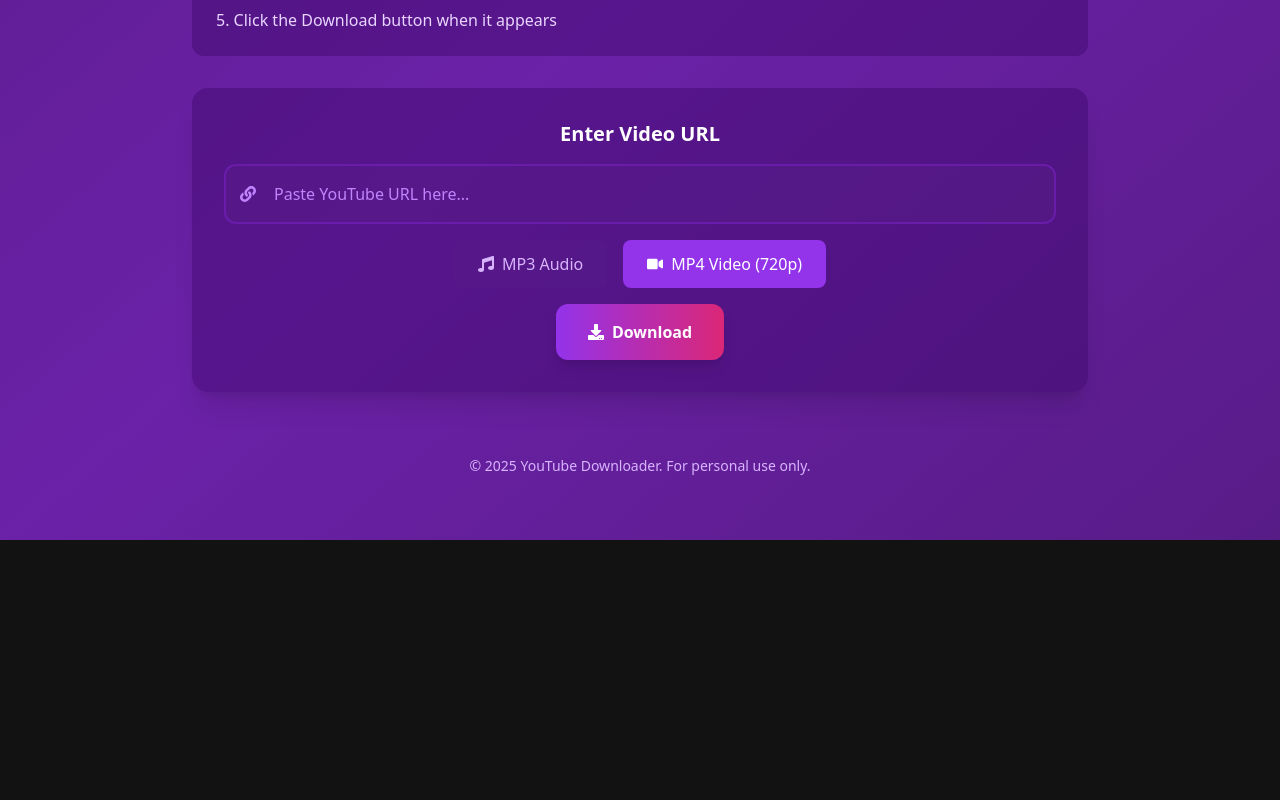
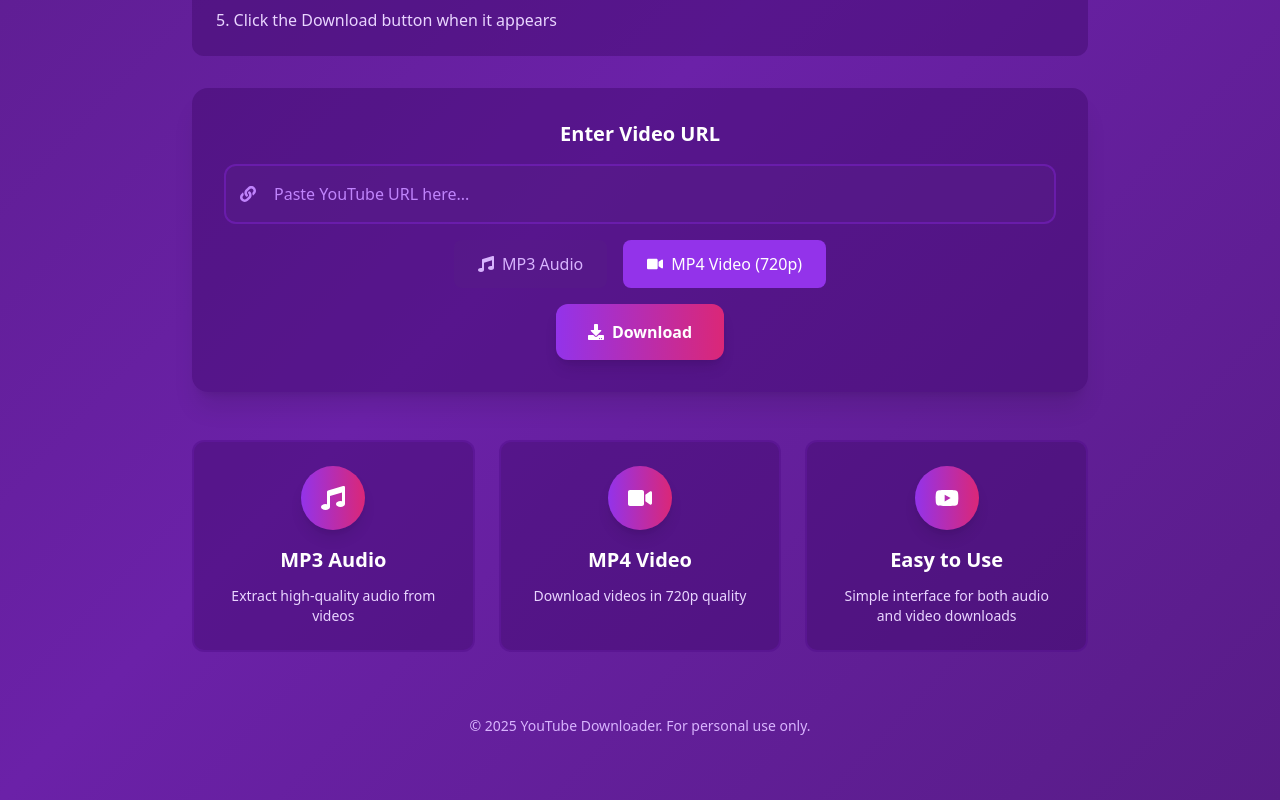
Before and after one commit to Dendi-beep/youtube, a React (Vite) app: page / in a window 1280 px wide. Shown: the part 560-1360 px from the top of the page. Before the commit the page ends 1100 px from the top, so only its background shows below. Built offline with nearby package versions, Linux system fonts and the light colour scheme.

Commit message:
last fix

```diff
--- a/src/App.jsx
+++ b/src/App.jsx
@@ -198,18 +198,19 @@
             </div>
           )}
 
+
           {/* MP3 Quality Options */}
 {format === 'mp3' && downloadOptions.length > 0 && (
-            <div className="bg-purple-900/50 p-6 rounded-xl text-center text-white mb-8">
+  <div className="bg-purple-900/50 p-6 rounded-xl text-center text-white mb-8 sm:px-8 md:px-12 lg:px-16">
     <h3 className="text-lg font-semibold mb-4">Select MP3 Quality</h3>
-              <ul className="space-y-4">
+    <ul className="space-y-4 sm:space-y-6 md:space-y-8">
       {downloadOptions.map((option, index) => (
-                  <li key={index} className="flex justify-between items-center">
-                    <span>{option.quality}</span>
+        <li key={index} className="flex flex-col sm:flex-row justify-between items-center sm:space-x-4 space-y-4 sm:space-y-0">
+          <span className="text-sm sm:text-lg">{option.quality}</span>
           <a
             href={option.downloadUrl}
             download
-                      className="bg-gradient-to-r from-purple-600 to-pink-600 hover:from-purple-700 hover:to-pink-700 text-white px-4 py-2 rounded-xl transition-colors duration-300"
+            className="bg-gradient-to-r from-purple-600 to-pink-600 hover:from-purple-700 hover:to-pink-700 text-white px-4 py-2 rounded-xl transition-colors duration-300 w-full sm:w-auto text-center"
           >
             Download
           </a>
@@ -218,6 +219,40 @@
     </ul>
   </div>
 )}
+
+
+           {/* Features */}
+           <div className="grid grid-cols-1 md:grid-cols-3 gap-6 mt-12">
+            {[
+              {
+                icon: <FaMusic />,
+                title: "MP3 Audio",
+                description: "Extract high-quality audio from videos"
+              },
+              {
+                icon: <FaVideo />,
+                title: "MP4 Video",
+                description: "Download videos in 720p quality"
+              },
+              {
+                icon: <FaYoutube />,
+                title: "Easy to Use",
+                description: "Simple interface for both audio and video downloads"
+              }
+            ].map((feature, index) => (
+              <div
+                key={index}
+                className="bg-purple-950/40 p-6 rounded-xl text-center transition-transform duration-300 hover:scale-105 border-2 border-purple-700/20 hover:border-purple-600/50"
+              >
+                <div className="bg-gradient-to-r from-purple-600 to-pink-600 w-16 h-16 rounded-full flex items-center justify-center mx-auto mb-4 shadow-lg">
+                  <span className="text-2xl">{feature.icon}</span>
+                </div>
+                <h3 className="font-semibold text-xl mb-3">{feature.title}</h3>
+                <p className="text-purple-200 text-sm">{feature.description}</p>
+              </div>
+            ))}
+          </div>
+
 
            {/* Footer */}
            <div className="text-center mt-16 text-purple-300 text-sm">
```
Lines whose indentation alone changed are shown as unchanged.
